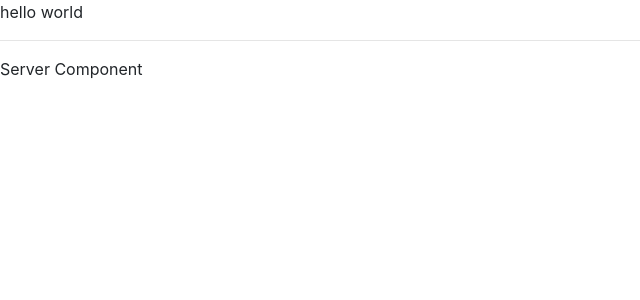
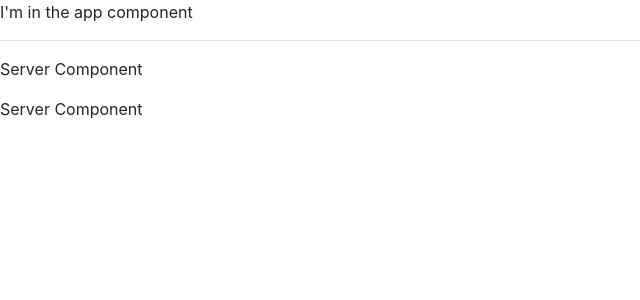
Before and after one commit to KlaudiaBC/Angular-Project, an Angular app in the folder my-first-app/: page / in a window 1280 px wide. Shown: the top 300 px of the page, without its empty margins (0-640 px from the left). Built offline with nearby package versions, Linux system fonts and the light colour scheme.

Commit message:
Create new components - manually and via cli

```diff
--- a/my-first-app/src/app/app.component.html
+++ b/my-first-app/src/app/app.component.html
@@ -1,3 +1,3 @@
-<p>hello world</p>
+<p>I'm in the app component</p>
 <hr>
-<app-server></app-server>
+<app-servers></app-servers>
--- a/my-first-app/src/app/app.module.ts
+++ b/my-first-app/src/app/app.module.ts
@@ -4,11 +4,13 @@
 
 import { AppComponent } from './app.component';
 import { ServerComponent } from './server/server.component';
+import { ServersComponent } from './servers/servers.component';
 
 @NgModule({
   declarations: [
     AppComponent,
     ServerComponent,
+    ServersComponent,
   ],
   imports: [
     BrowserModule,
--- /dev/null
+++ b/my-first-app/src/app/servers/servers.component.html
@@ -0,0 +1,2 @@
+<app-server></app-server>
+<app-server></app-server>
--- a/my-first-app/tsconfig.json
+++ b/my-first-app/tsconfig.json
@@ -19,6 +19,7 @@
     ]
   },
   "angularCompilerOptions": {
+    "strictTemplates": true,
     "enableI18nLegacyMessageIdFormat": false
   }
 }
```
Also changed, not shown: my-first-app/src/app/servers/servers.component.ts (added, +10 -0 lines), my-first-app/src/app/servers/servers.component.css (added), 1 other file (tests, documents, lock files or other folders).
